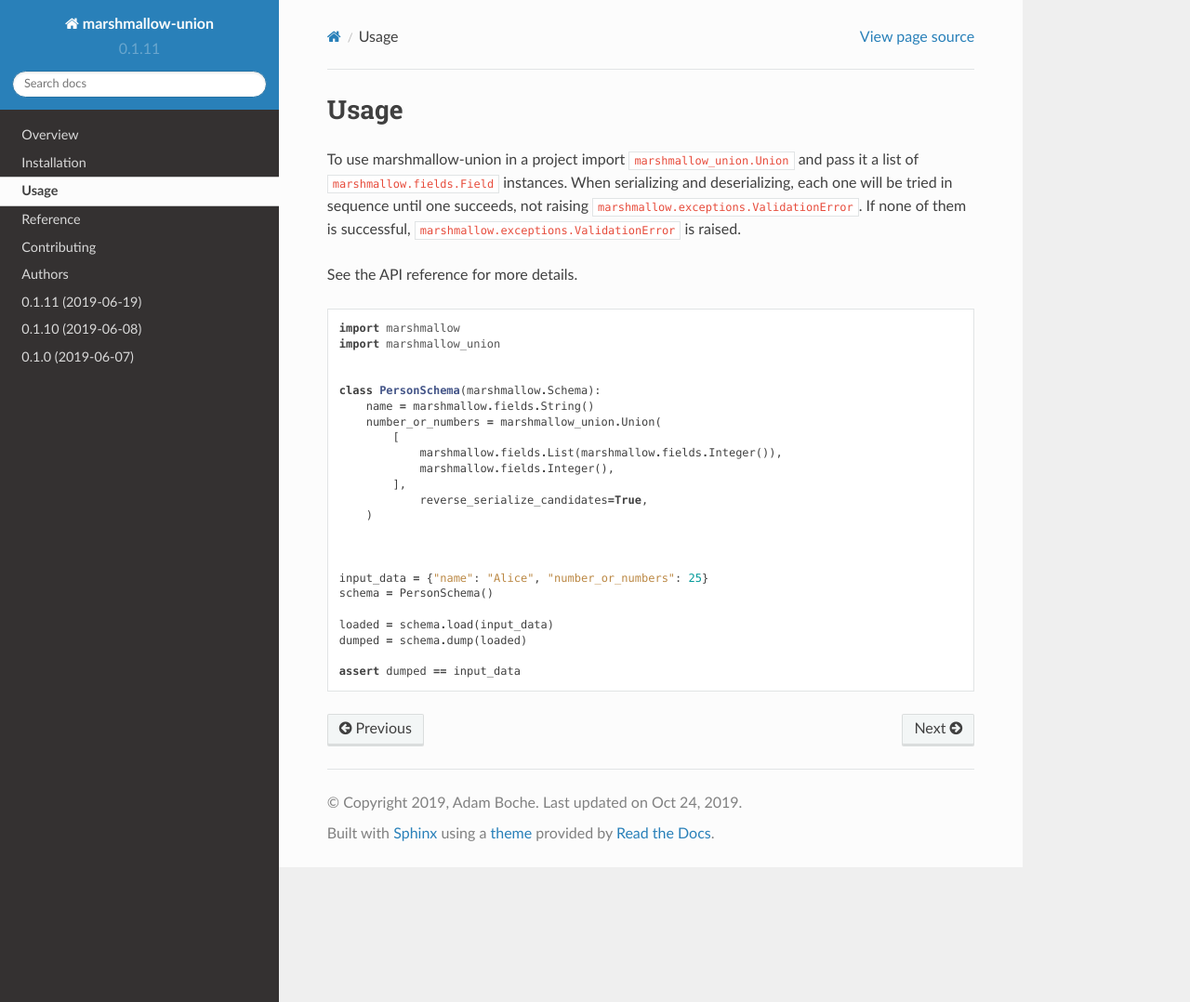
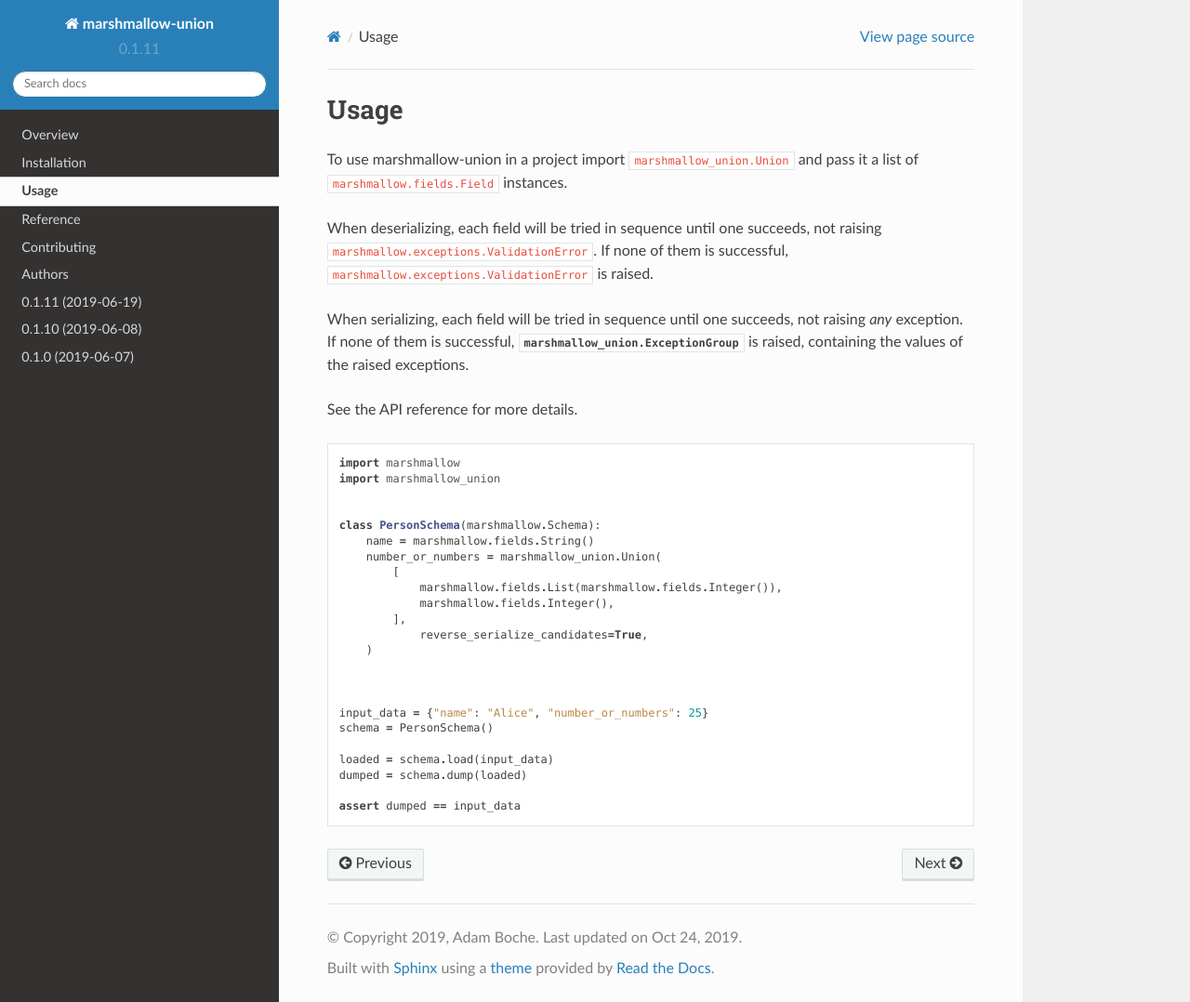
Before and after one commit to adamboche/python-marshmallow-union, a Sphinx documentation site: the page built from docs/usage.rst, in a window 1280 px wide and 1078 px high. Shown: the whole window at 93% size. Built offline with Sphinx 7.4.7 and the Read the Docs theme 2.0.0, drawn with Linux system fonts in a browser that asks for light colours.

Commit message:
Raise an exception on serialization only if all candidates fail.

```diff
--- a/dev-requirements.txt
+++ b/dev-requirements.txt
@@ -56,4 +56,4 @@ wrapt==1.11.1             # via astroid
 zipp==0.5.1               # via importlib-metadata
 
 # The following packages are considered to be unsafe in a requirements file:
-# setuptools==41.0.1        # via tox
+# setuptools==41.4.0        # via tox
--- a/docs/usage.rst
+++ b/docs/usage.rst
@@ -2,11 +2,16 @@
 Usage
 =====
 
-To use marshmallow-union in a project import ``marshmallow_union.Union`` and
-pass it a list of ``marshmallow.fields.Field`` instances. When serializing and
-deserializing, each one will be tried in sequence until one succeeds, not
-raising ``marshmallow.exceptions.ValidationError``. If none of them is
-successful, ``marshmallow.exceptions.ValidationError`` is raised.
+To use marshmallow-union in a project import ``marshmallow_union.Union`` and pass it a
+list of ``marshmallow.fields.Field`` instances.
+
+When deserializing, each field will be tried in sequence until one succeeds, not raising
+``marshmallow.exceptions.ValidationError``. If none of them is successful,
+``marshmallow.exceptions.ValidationError`` is raised.
+
+When serializing, each field will be tried in sequence until one succeeds, not raising
+*any* exception. If none of them is successful, :class:`marshmallow_union.ExceptionGroup`
+is raised, containing the values of the raised exceptions.
 
 See the API reference for more details.
 
--- a/requirements.txt
+++ b/requirements.txt
@@ -4,4 +4,4 @@
 #
 #    pip-compile --output-file=requirements.txt requirements.in
 #
-marshmallow==3.0.0rc6
+marshmallow==3.2.1
```
Also changed, not shown: src/marshmallow_union/__init__.py (+12 -3 lines), 2 other files.
